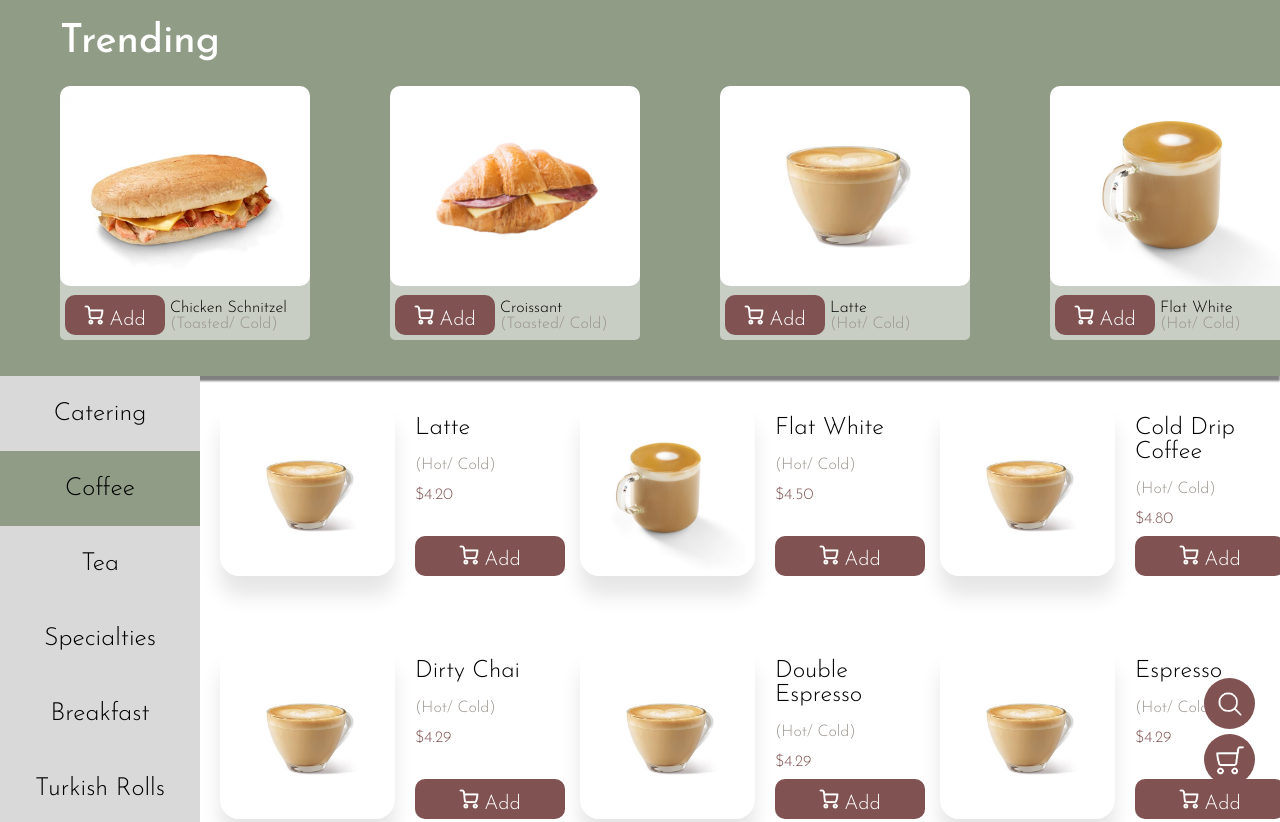
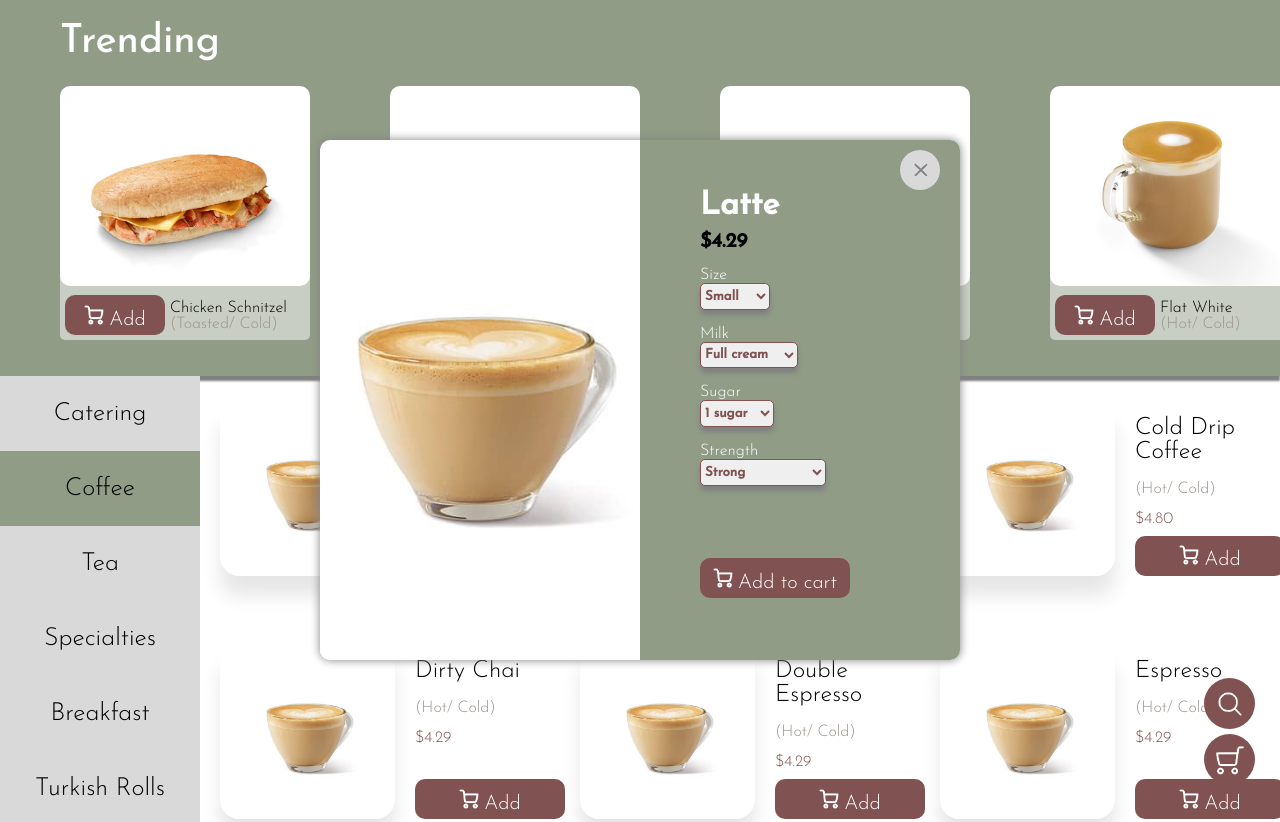
Before and after one commit to estherhiuwai/user-interface, a plain HTML site: page product-list.html in a window 1280 px wide. Shown: the top 822 px of the page. Drawn offline with Linux system fonts and the light colour scheme.

Commit message:
mostly completed indiv product page

```diff
--- a/product-list.html
+++ b/product-list.html
@@ -213,5 +213,64 @@
         <button><img src="Images/Product list/search-icon.png"></button>
         <button><img src="Images/Product list/shopping-cart-icon.png" onclick="window.location.href = 'checkout.html';"></button>
     </div>
+    <div class="indiv-product" id="indiv-latte">
+        <img src="Images/Product list/latte.jpg" alt="Latte">
+        <div class="indiv-info">
+            <div>
+                <button class="exit-indiv"><img src="Images/Product list/close-grey.png"></button>
+                <div>
+                    <h1 class="bold indiv-title">Latte</h1>
+                    <p class="bold">$4.29</p>
+                    <form>
+                        <div>
+                            <label for="size">Size</label>
+                            <br>
+                            <select name="size" id="size" class="bold">
+                                <option value="small">Small</option>
+                                <option value="regular">Regular</option>
+                                <option value="large">Large</option>
+                            </select>
+                            <br><br>
+                        </div>
+                        <div>
+                            <label for="milk">Milk</label>
+                            <br>
+                            <select name="milk" id="milk" class="bold">
+                                <option value="full">Full cream</option>
+                                <option value="skinny">Skinny</option>
+                                <option value="soy">Soy milk</option>
+                                <option value="almond">Almond milk</option>
+                                <option value="oat">Oat milk</option>
+                                <option value="lactose">Lactose free</option>
+                            </select>
+                            <br><br>
+                        </div>
+                        <div>
+                            <label for="sugar">Sugar</label>
+                            <br>
+                            <select name="sugar" id="sugar" class="bold">
+                                <option value="one">1 sugar</option>
+                                <option value="two">2 sugars</option>
+                                <option value="three">3 sugars</option>
+                                <option value="equal">1 Equal</option>
+                            </select>
+                            <br><br>
+                        </div>
+                        <div>
+                            <label for="strength">Strength</label>
+                            <br>
+                            <select name="strength" id="strength" class="bold">
+                                <option value="strong">Strong</option>
+                                <option value="half">Half strength</option>
+                                <option value="quarter">Quarter strength</option>
+                            </select>
+                            <br><br>
+                        </div>
+                    </form>
+                </div>
+                <button class="add indiv-add"><img src="Images/Product list/add-cart-icon.png" class="add-img">Add to cart</button>
+            </div>
+        </div>
+    </div>
 </body>
 </html>
--- a/scripts.js
+++ b/scripts.js
@@ -7,7 +7,6 @@ function exitInfo(){
 }
 
 function saveInfo(){
-    let tbchanged = document.getElementById("address-payment");
     let userName = document.getElementById("name").value; //this is working
-    tbchanged.innerText = userName;
+    document.getElementById("address-payment").innerHTML = userName; //this isn't working
 }
--- a/styles/layout.css
+++ b/styles/layout.css
@@ -109,9 +109,7 @@ header > div > button.square > img{
     transition: all  0.4s ease;
 }
 
-
-  .hamburger > div::before,
-  .hamburger > div::after{
+.hamburger > div::before, .hamburger > div::after{
     content: '';
     position: absolute;
     top: -10px;
@@ -145,7 +143,6 @@ header > div > button.square > img{
     background: #909c86;
 }
 
-
 .menu{
     z-index: 1;
     background: black;
@@ -157,11 +154,9 @@ header > div > button.square > img{
     right:0px;
 }
 
-
 .toggler:checked ~ .menu{
     width: 300px;
 }
-
 
 .menu >  div > ul{
     display: flex;
@@ -187,7 +182,6 @@ header > div > button.square > img{
     font-size: 40px;
     line-height: 40px;
 }
-
 
 .toggler:checked ~ .menu > div > ul{
     transition: visibility 0.4s ease;
@@ -684,45 +678,97 @@ button.add{
 .indiv-product{
     display: flex;
     width: 50vw;
-    height: 50vh;
+    height: 65vh;
+    border-width: 5px;
+    border-radius: 10px;
+    box-shadow: 0px 0px 10px grey;
+    z-index: 9999;
+    position: fixed;
+    left: 25%;
+    transform: translateX(-50%);
+    top: 50%;
+    transform: translateY(-50%);
+    overflow: auto;
 }
 
 .indiv-product > img{
-    height: 50vh;
+    height: 65vh;
+    max-width: 25vw;
+}
 
+div.indiv-info{
+    min-width: 25vw;
+    background-color: var(--background);
+}
+
+.indiv-info > div{
+    display: grid;
+    grid-template-columns: 1fr 50px;
+    grid-template-rows: 50px 1fr 50px;
+    height: 90%;
+    margin-left: 50px;
+    padding: 0px 10px;
 }
 
 .exit-indiv{
-    margin: 0px;
-    padding: 0px;
-    background-color: transparent;
+    grid-column: 2;
+    background-color: var(--grey);
     border-width: 0px;
-    width: 50px;
-    height: 50px;
+    border-radius: 30px;
+    width: 40px;
+    height: 40px;
+    margin-top: 10px;
+}
+
+.exit-indiv:hover{
+    background-color: var(--grey-active);
 }
 
 .exit-indiv > img{
-    width: 50px;
-    height: 50px;
+    width: 40px;
+    height: 40px;
+    padding-right: 10px;
+    padding-bottom: 3px;
+    box-sizing: border-box;
 }
 
-div.indiv-info{
-    width: 200px;
-}
-
-.indiv-info > div{
-    background-color: var(--background);
-    padding: 10px;
+.indiv-info > div > div{
+    grid-row: 2;
 }
 
 .indiv-title{
     color: white;
     margin-bottom: 0px;
+    margin-top: 0px;
+    grid-column: 1;
 }
 
-.indiv-info > div > p{
+.indiv-info > div > div > p{
     margin-top: 5px;
     margin-bottom: 10px;
+    grid-column: 1;
+}
+
+.indiv-info > div > div > form{
+    grid-column: 1;
+}
+
+.indiv-info > div > div > form > div > label{
+    color: white;
+}
+
+.indiv-info > div > div > form > div > select{
+    border-color: var(--highlight);
+    color: var(--highlight);
+    border-radius: 5px;
+    height: 2em;
+    padding: auto;
+    box-shadow: 0px 5px 5px grey;
+}
+
+.indiv-add{
+    grid-row: 3;
+    grid-column: span 2;
 }
 
 /* ---------------------------------------------------- PRODUCT LIST END ----------------------------------------------------*/
@@ -784,7 +830,7 @@ button.pickup-delivery{
     background-color: white;
     border-width: 5px;
     border-radius: 10px;
-    box-shadow: 5px 5px grey;
+    box-shadow: 0px 0px 10px grey;
     color: black;
     height: 85vh;
     width: 80vw;
```
Also changed, not shown: indiv-product-latte.html (+2 -0 lines). Lines whose indentation alone changed are shown as unchanged.
